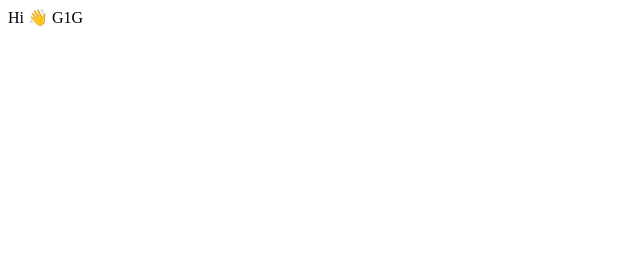
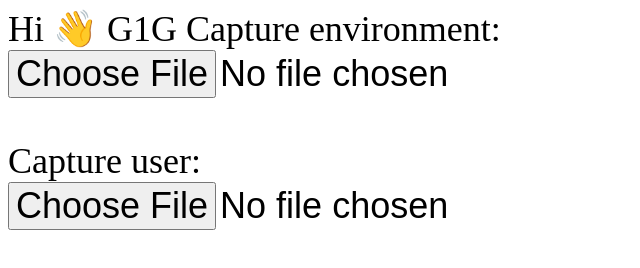
Before and after one commit to sreesankarsankarayya/mym, a plain HTML site: page 1/public/index.html in a window 1280 px wide. Shown: the whole page, without its empty margins (0-640 px from the left). Drawn offline with Linux system fonts and the light colour scheme.

Commit message:
Update index.html

```diff
--- a/1/public/index.html
+++ b/1/public/index.html
@@ -1 +1,35 @@
-Hi 👋 G1G
+<!DOCTYPE html>
+<html lang="en">
+
+<head>
+  <meta charset="UTF-8" />
+  <meta name="viewport" content="width=device-width,initial-scale=1" />
+  <style>
+    * {
+      font-size: 1.5rem;
+    }
+  </style>
+</head>
+
+<body>
+  Hi 👋 G1G
+  <label for="environment">Capture environment:</label>
+  <br>
+  <input
+    type="file"
+    id="environment"
+    capture="environment"
+    accept="video/*"
+  >
+  <br><br>
+  <label for="user">Capture user:</label>
+  <br>
+  <input
+    type="file"
+    id="user"
+    capture="user"
+    accept="image/*"
+  >
+</body>
+
+</html>
```
